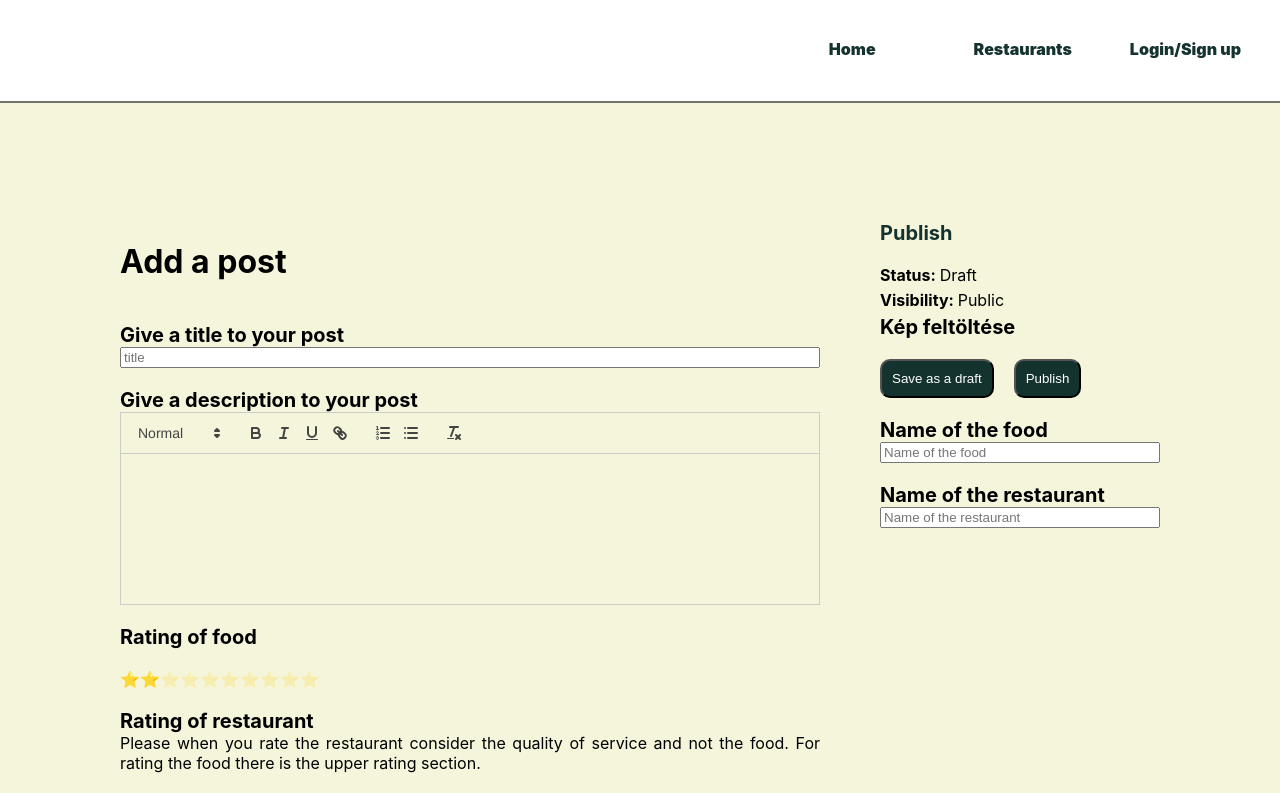
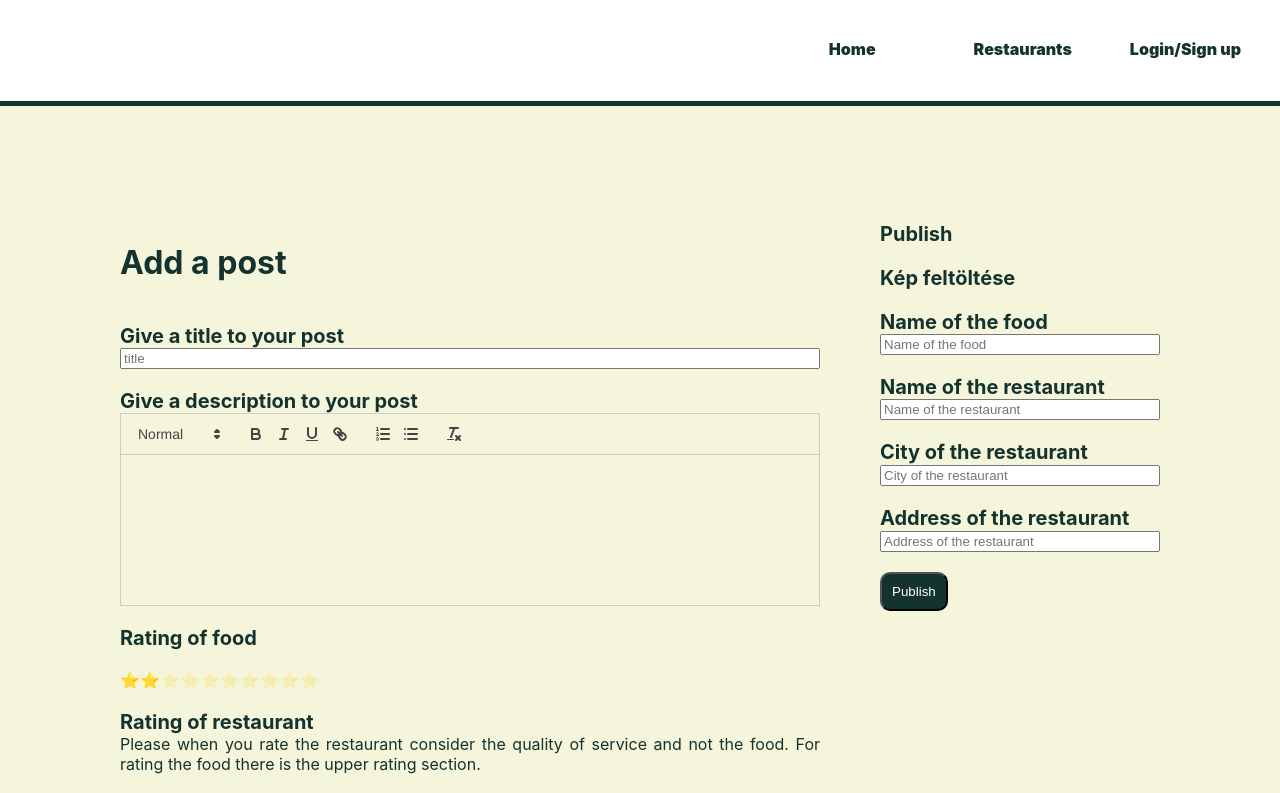
Before and after one commit to liana5555/food-restaurant-review-frontend, a React (Create React App) app: page /write in a window 1280 px wide. Shown: the top 793 px of the page. Built offline with nearby package versions, Linux system fonts and the light colour scheme.

Commit message:
Fix: Adding the possibility to add the city and address in Write and fixing the navbars style a bit and setting error to show on MakeReservation and not sending the reservation when the the start of the reservation is not appropriate

```diff
--- a/src/pages/MakeReservation.js
+++ b/src/pages/MakeReservation.js
@@ -3,6 +3,7 @@ import Days from "../components/Days";
 import axios from "axios";
 import { Link, useLocation, useNavigate } from "react-router-dom";
 import { AuthContext } from "../context/authContext";
+import ErrorUp from "../components/ErrorUp";
 
 
 
@@ -15,6 +16,9 @@ export default function MakeReservation (props) {
     const [dateReservation, setDateReservation] = React.useState("")
     const {currentUser} = useContext(AuthContext)
     const months = ['January', 'February', 'March', 'April', 'May', 'June', 'July', 'August', 'September', 'October', 'November', 'December']
+
+    const [error, setError] = React.useState("")
+
 
     const [reservation, setReservationForm] = React.useState({
         starting_time: "00:00",
@@ -95,31 +99,32 @@ export default function MakeReservation (props) {
         //const monthNumber = (months.indexOf(showDateFull.month)+1)
 
         if (reservation.starting_time === "00:00" || reservation.ending_time === "00:00" || reservation.number_of_people==0 ) {
-            //setError()
+            setError()
             console.log("Error you haven't set starting time ending time or the number of people")
             return
         }
 
-        if (showDateFull.year < actualDateFull.year) {
-            //setError()
+        if (parseInt(showDateFull.year) < actualDateFull.year) {
+            setError("Error you set a date before today.")
             console.log("Error you set a date before today.")
             return
         }
         else {
-                if  (showDateFull.month < actualDateFull.month) {
-                    //setError()
+                if  (parseInt(showDateFull.year) === actualDateFull.year && parseInt(showDateFull.month) < months.indexOf(actualDateFull.month)+1) {
+                    setError("Error you set a date before today.")
                     console.log("Error you set a date before today.")
                     return
-            }
-            else {
-                if (showDateFull.day < actualDateFull.day) {
-                    //setError()
-                    console.log("Error you set a date before today.")
-                    return
-                }
+                 }
+                else {
+                    if (parseInt(showDateFull.year) === actualDateFull.year && parseInt(showDateFull.month) === (months.indexOf(actualDateFull.month)+1) && parseInt(showDateFull.day) < actualDateFull.day) {
+                        setError("Error you set a date before today.")
+                        console.log("Error you set a date before today.")
+                        return
+                    }
+
+
             }
         }
-
 
         const regform = {
           //starting_date : showDateFull.year + "-" + (monthNumber < 10 ? ("0" + monthNumber.toString() ) : monthNumber.toString())+ "-"+ showDateFull.day +" " + reservation.starting_time,
@@ -132,6 +137,74 @@ export default function MakeReservation (props) {
       }
         console.log(regform)
 
+        const openingTime_split = props.openingTime.split(":")
+        const openingTime_hour = parseInt(openingTime_split[0])
+        const openingTime_minutes = parseInt(openingTime_split[1])
+
+        console.log("opening Time: " + openingTime_hour + ":" + openingTime_minutes)
+
+        const startingTime_split = reservation.starting_time.split(":")
+        const startingTime_hour = parseInt(startingTime_split[0])
+        const startingTime_minutes = parseInt(startingTime_split[1])
+
+        console.log("Starting Time: " + startingTime_hour + ":" + startingTime_minutes)
+
+        const closingTime_split = props.closingTime.split(":")
+        const closingTime_hour = parseInt(closingTime_split[0])
+        const closingTime_minutes= parseInt(closingTime_split[1])
+
+        console.log("closing Time: " + closingTime_hour + ":" + closingTime_minutes)
+
+        const endingTime_split = reservation.ending_time.split(":")
+        const endingTime_hour = parseInt(endingTime_split[0])
+        const endingTime_minutes = parseInt(endingTime_split[1])
+
+        console.log("ending Time: " + endingTime_hour + ":" + endingTime_minutes)
+
+        if ( startingTime_hour < openingTime_hour) {
+          setError("Starting time is before opening time")
+          return
+        }
+        else {
+          if (openingTime_hour === startingTime_hour) {
+            startingTime_minutes < openingTime_minutes && setError("Starting time is before opening time")
+          return
+           }
+        }
+
+        if (endingTime_hour > closingTime_hour) {
+          setError("Ending time is greater than closing time ")
+          return
+        }
+        else {
+          if (endingTime_hour === closingTime_hour) {
+            endingTime_minutes > closingTime_minutes && setError("Ending time is greater then closing time")
+            return
+          }
+
+
+        }
+
+        if (startingTime_hour > endingTime_hour) {
+          setError("Error: You set the starting time before the ending time")
+          return
+        }
+        else {
+          if(startingTime_hour == endingTime_hour) {
+            startingTime_minutes > endingTime_minutes && setError("Error: You set the starting time before the ending time")
+            return
+          }
+          else if ( startingTime_hour == endingTime_hour && endingTime_minutes - startingTime_minutes < 30) {
+            setError("Error: You set a less than 30 minutes interval")
+            return
+          }
+
+
+
+
+        }
+
+
         try {
             const res = await axios.post(`/restaurants/${RestaurantId}/reservation`,regform )
 
@@ -141,10 +214,12 @@ export default function MakeReservation (props) {
         }
         catch (err) {
           console.log(err)
-          //setError
+          setError(err)
 
 
       }
+
+
 
 
 
@@ -173,9 +248,9 @@ export default function MakeReservation (props) {
         <h3>If you want to choose a more specific time. Please write down the starting time and possible ending of your reservation.</h3>
           <form>
             <label className="input-label" name="starting_time" >Starting Time:</label>
-            <input type="time" name="starting_time" placeholder="starting time: hh:mm" value={reservation.starting_time} onChange={handleChange}  />
+            <input type="time" name="starting_time" min={props.openingTime} max={props.closingTime} placeholder="starting time: hh:mm" value={reservation.starting_time} onChange={handleChange}  />
             <label className="input-label" name="ending_time" >Ending Time:</label>
-            <input  type="time" name="ending_time" min={reservation.starting_time} placeholder="Ending time: hh:mm" value={reservation.ending_time} onChange={handleChange}  />
+            <input  type="time" name="ending_time" min={reservation.starting_time} max={props.closingTime} placeholder="Ending time: hh:mm" value={reservation.ending_time} onChange={handleChange}  />
             <h3>Please add the number of people and the name the reservation would go with.</h3>
             <label className="input-label" name="number_of_people" >Number of people:</label>
             <input type="number" min='1' name="number_of_people" placeholder="1" value={reservation.number_of_people} onChange={handleChange}  />
@@ -191,6 +266,8 @@ export default function MakeReservation (props) {
 
                 }
 
+              {error && <ErrorUp content={error} statehandling={setError} />}
+
             </div>
 
     )
--- a/src/pages/SingleRestaurant.js
+++ b/src/pages/SingleRestaurant.js
@@ -62,7 +62,7 @@ console.log(reservationsFetch)
 const restaurant = restaurantData.map((rest) => {
     return (
         <div key={rest.idrestaurants} className="single-restaurant-container">
-            <div className="restaurant-name-holder"><h1>{rest.restaurant_name}</h1>{currentUser.type ==="restaurant worker" && currentUser.restaurant_id == RestaurantId &&<Link to={`/restaurantdata?edit=${RestaurantId}`} state={restaurantData}><img src={Edit} /></Link>}</div>
+            <div className="restaurant-name-holder"><h1>{rest.restaurant_name}</h1>{currentUser !== null && currentUser.type ==="restaurant worker" && currentUser.restaurant_id == RestaurantId &&<Link to={`/restaurantdata?edit=${RestaurantId}`} state={restaurantData}><img src={Edit} /></Link>}</div>
             <div className="address-container">
                 <div className="city">{rest.city}</div>
                 <div className="address">{rest.adress}</div>
--- a/src/pages/Write.js
+++ b/src/pages/Write.js
@@ -20,6 +20,8 @@ export default function Write() {
     const [file, setFile] = React.useState(state?.img || null)
     const [nameOfFood, setNameOfFood] = React.useState(state?.name_of_food || "")
     const [nameOfRestaurant, setNameOfRestaurant] = React.useState(state?.name_of_restaurant || "")
+    const [cityOfRestaurant, setCityOfRestaurant] = React.useState(state?.city_of_restaurant || "")
+    const [addressOfRestaurant, setAddressOfRestaurant] = React.useState(state?.address_of_restaurant || "")
 
     const [writerating, setWriteRating] = React.useState( {
         restaurant: {
@@ -176,21 +178,18 @@ async function handlePublish(e) {
                 <div className="publishing-details">
                     <h1 className="publish">Publish</h1>
                     <div className="post-writing-status">
-                    <span>
+                    {/* <span>
                         <b>Status: </b> Draft
                     </span>
                     <span>
                         <b>Visibility: </b> Public
-                    </span>
+    </span> */ }
                     <input id="img" type="file" name="image" style={{display: "none"}} onChange={e=>setFile(e.target.files[0])}/>
-                    <label htmlFor="img">Kép feltöltése</label>
+                    <label htmlFor="img" className="img-upload">Kép feltöltése</label>
 
                     </div>
 
-                    <div className="button-holder">
-                        <button>Save as a draft</button>
-                        <button onClick={handlePublish}>Publish</button>
-                    </div>
+                    {/* Itt volt a button -holder eredetileg*/}
                 </div>
 
                 <div className="item">
@@ -204,8 +203,26 @@ async function handlePublish(e) {
                         <input id="restaurant" type="text" name="nameOfRestaurant"  placeholder="Name of the restaurant" onChange={e=>setNameOfRestaurant(e.target.value)} value={nameOfRestaurant} required />
                     </div>
 
+
+                    <div className="restaurant-city">
+                        <label name="restaurant-city" htmlFor="restaurant-city">City of the restaurant</label>
+                        <input id="restaurant-city" type="text" name="cityOfRestaurant"  placeholder="City of the restaurant" onChange={e=>setCityOfRestaurant(e.target.value)} value={cityOfRestaurant} />
+                    </div>
+
+                    <div className="restaurant-address">
+                        <label name="restaurant-address" htmlFor="restaurant-address">Address of the restaurant</label>
+                        <input id="restaurant-address" type="text" name="addressOfRestaurant"  placeholder="Address of the restaurant" onChange={e=>setAddressOfRestaurant(e.target.value)} value={addressOfRestaurant} />
+                    </div>
+
+
                 </div>
+                <div className="button-holder">
+
+                        {/* <button>Save as a draft</button> */}
+                        <button onClick={handlePublish}>Publish</button>
+                    </div>
             </div>
+
 
         </main>
     )
--- a/src/scss/_global.scss
+++ b/src/scss/_global.scss
@@ -11,6 +11,7 @@ body{
     min-height: 100vh;
     display: flex;
     flex-direction: column;
+    color: $darkerGreen;
 
 
 
@@ -75,6 +76,7 @@ body{
         font-size: 20px;
         border: 2px solid $black;
         transition: all 250ms ease-in-out;
+        color: $darkerGreen;
 
 
         &:hover {
@@ -333,3 +335,7 @@ body{
 
 
 }
+
+.img-upload {
+    cursor: pointer;
+}
--- a/src/scss/_navbar.scss
+++ b/src/scss/_navbar.scss
@@ -33,13 +33,14 @@ nav {
         align-items: center;
         justify-content:flex-end;
         gap: 20px;
-        box-shadow: rgba(27, 31, 35, 0.6) 0px 2px 0px, rgba(255, 255, 255, 0.4) 0px 2px 0px inset;
-
+        //box-shadow: rgba(27, 31, 35, 0.6) 0px 2px 0px, rgba(255, 255, 255, 0.4) 0px 2px 0px inset;
+       border-bottom: 5px solid $darkerGreen;
 
 
         @include break-down("medium") {
             display: flex;
             flex-direction: column;
+            border-bottom: 0px;
 
       }
 
@@ -222,6 +223,9 @@ nav {
             background-color: $white;
             border-radius: 5px;
             border: 1px solid $darkerGreen;
+            border-bottom: 0px;
+
+
 
             position: absolute;
             z-index: 100;
@@ -229,13 +233,24 @@ nav {
             right: 5px;
             visibility: visible;
             transition: all ease-in-out 250ms;
-            width:120px ;
+            width:auto ;
+
+
+                @include break-down("medium") {
+                    top: 200px;
+                    right: 17vw;
+                    width:auto ;
+                    border-bottom-left-radius: 0px ;
+                    border-bottom-right-radius: 0px ;
+                }
 
 
             .profile-sub-menu {
                 display: flex;
                 flex-direction: column;
                 transition: all ease-in-out 250ms;
+                border-top: 5px solid $darkerGreen ;
+                border-radius: 5px;
 
             }
 
--- a/src/scss/_posts.scss
+++ b/src/scss/_posts.scss
@@ -451,3 +451,22 @@
 
     }
 }
+
+
+.button-holder {
+    display: flex;
+    flex-direction: row;
+    gap: 20px;
+}
+button {
+    background-color: $darkerGreen;
+    color: white;
+    border-radius: 10px;
+    cursor: pointer;
+    padding: 10px;
+
+}
+button:hover {
+    background-color: $white;
+    color: $darkerGreen;
+}
```
